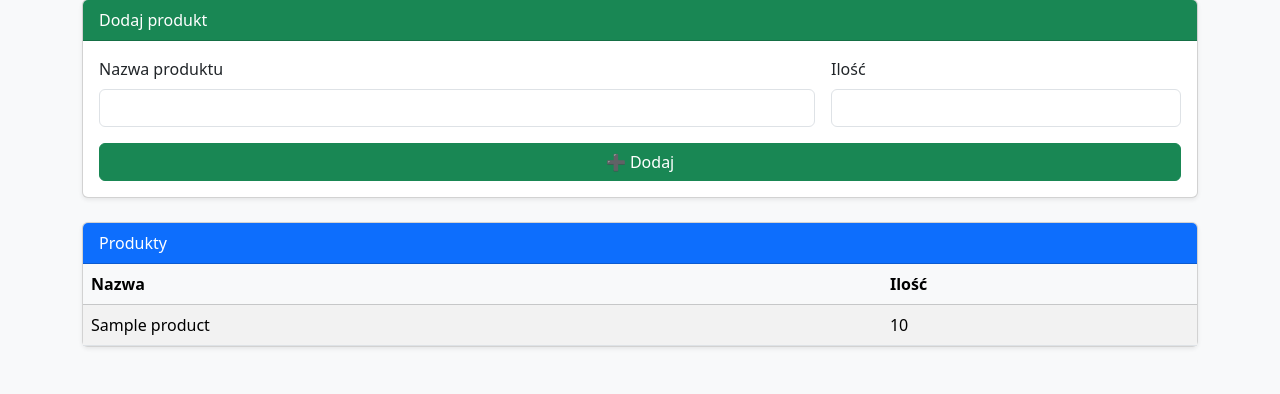
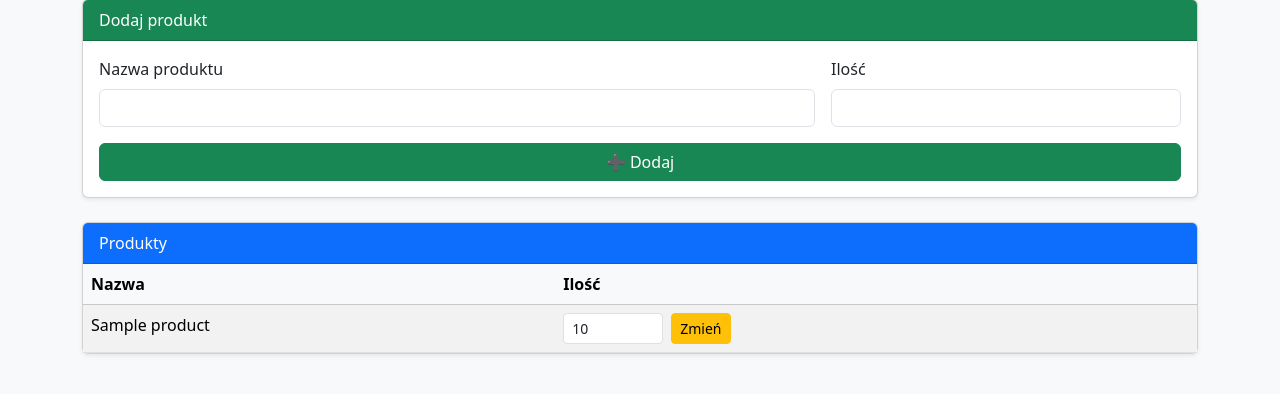
Before and after one commit to kris19000/magazyn, a Flask app: page / in a window 1280 px wide. Shown: the part 121-515 px from the top of the page. Run offline with Flask 3, Linux system fonts and the light colour scheme; tables that the repository leaves empty hold one stand-in row (values such as "Sample post").

Commit message:
Update index.html

```diff
--- a/templates/index.html
+++ b/templates/index.html
@@ -56,7 +56,26 @@
     {% for name, total in products %}
         <tr>
             <td>{{ name }}</td>
-                            <td>{{ total }}</td>
+            <td>
+                <form method="post"
+                      action="{{ url_for('update_product') }}"
+                      class="d-flex gap-2">
+
+                    <input type="hidden" name="name" value="{{ name }}">
+
+                    <input type="number"
+                           name="quantity"
+                           value="{{ total }}"
+                           class="form-control form-control-sm"
+                           style="width: 100px;"
+                           required>
+
+                    <button type="submit"
+                            class="btn btn-sm btn-warning">
+                        Zmień
+                    </button>
+                </form>
+            </td>
         </tr>
     {% else %}
         <tr>
@@ -66,6 +85,7 @@
         </tr>
     {% endfor %}
 </tbody>
+
             </table>
         </div>
     </div>
```
Lines whose indentation alone changed are shown as unchanged.
